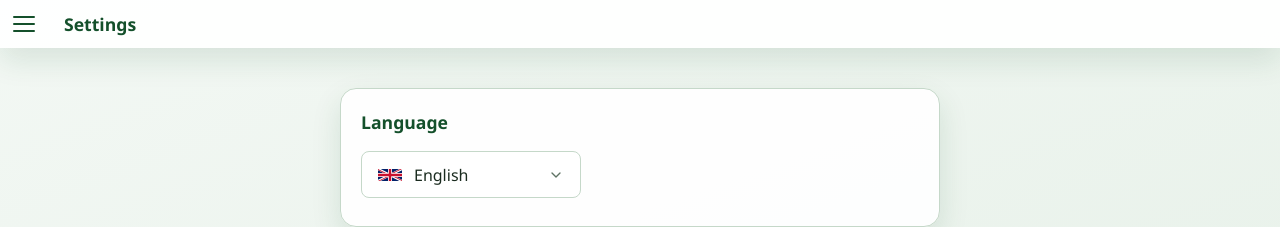
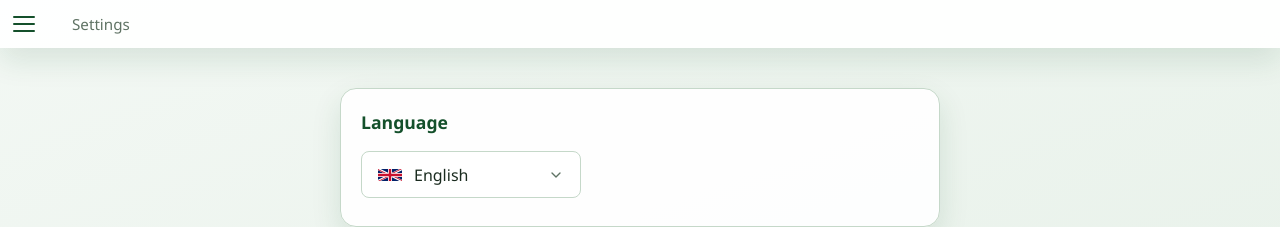
Before and after one commit to StijnVVL/manillenTracker, an Angular app: page /settings in a window 1280 px wide. Shown: the top 227 px of the page. Built offline with nearby package versions, Linux system fonts and the light colour scheme.

Commit message:
Incorporated breadcrumb in title to win vertical space

```diff
--- a/src/app/app.component.css
+++ b/src/app/app.component.css
@@ -48,15 +48,10 @@
 }
 
 /* Header Title */
-.header-title {
+.app-header app-breadcrumb {
   flex: 1;
-  margin: 0;
-  font-size: 1.1rem;
-  font-weight: 600;
-  color: var(--primary-dark);
-  white-space: nowrap;
-  overflow: hidden;
-  text-overflow: ellipsis;
+  min-width: 0;
+  padding: 0 0.5rem;
 }
 
 /* Header Actions */
--- a/src/app/app.component.html
+++ b/src/app/app.component.html
@@ -6,9 +6,7 @@
             <span class="hamburger-line"></span>
         </button>
 
-        @if (pageTitle) {
-            <h1 class="header-title">{{ pageTitle }}</h1>
-        }
+        <app-breadcrumb />
     </header>
 
   @if (menuOpen) {
--- a/src/app/app.component.ts
+++ b/src/app/app.component.ts
@@ -1,6 +1,6 @@
 import { Component, OnDestroy, ChangeDetectionStrategy } from '@angular/core';
 
-import { RouterOutlet, RouterLink, RouterLinkActive, ActivatedRoute, Router } from '@angular/router';
+import { RouterOutlet, RouterLink, RouterLinkActive, Router } from '@angular/router';
 import { TournamentService } from './services/tournament.service';
 import { ConfirmDialogService } from './services/confirm-dialog.service';
 import { L10nService } from './services/l10n.service';
@@ -8,6 +8,7 @@ import { ConfirmDialogComponent } from './components/confirm-dialog/confirm-dial
 import { AddTeamDialogComponent } from './components/add-team-dialog/add-team-dialog.component';
 import { ScoreEditDialogComponent } from './components/score-edit-dialog/score-edit-dialog.component';
 import { L10nPipe } from './pipes/l10n.pipe';
+import { BreadcrumbComponent } from './components/breadcrumb/breadcrumb.component';
 
 @Component({
   selector: 'app-root',
@@ -19,8 +20,9 @@ import { L10nPipe } from './pipes/l10n.pipe';
     ConfirmDialogComponent,
     AddTeamDialogComponent,
     ScoreEditDialogComponent,
-    L10nPipe
-],
+    L10nPipe,
+    BreadcrumbComponent
+  ],
   templateUrl: './app.component.html',
   changeDetection: ChangeDetectionStrategy.Eager,
   styleUrl: './app.component.css',
@@ -31,29 +33,9 @@ export class AppComponent implements OnDestroy {
   constructor(
     private tournamentService: TournamentService,
     private confirmDialogService: ConfirmDialogService,
-    private activatedRoute: ActivatedRoute,
     private router: Router,
     private l10n: L10nService
   ) {}
-
-  get pageTitle(): string {
-    let route = this.activatedRoute;
-    while (route.firstChild) route = route.firstChild;
-    const titleKey = route.snapshot.data['titleKey'] as string | undefined;
-
-    // Get round number from params if available
-    const roundNumber = route.snapshot.params['roundNumber'];
-
-    if (titleKey) {
-      // If we have a roundNumber, pass it as a parameter
-      if (roundNumber) {
-        return this.l10n.get(titleKey, { roundNumber: +roundNumber });
-      }
-      return this.l10n.get(titleKey);
-    }
-    if (this.tournamentService.state.status === 'setup') return this.l10n.get('pageTitle.tournamentSetup');
-    return '';
-  }
 
   get hasTournament(): boolean {
     return this.tournamentService.state.status !== 'none';
--- a/src/app/components/breadcrumb/breadcrumb.component.css
+++ b/src/app/components/breadcrumb/breadcrumb.component.css
@@ -2,11 +2,11 @@
   display: flex;
   align-items: center;
   gap: 0.5rem;
-  padding: 0.75rem 0;
   font-size: 0.95rem;
   position: relative;
   color: var(--muted);
-  margin-bottom: 1rem;
+  flex: 1;
+  min-width: 0;
 }
 
 .breadcrumb-item {
@@ -22,7 +22,15 @@
   text-underline-offset: 3px;
 }
 
-.breadcrumb-item.clickable:hover {
+a.breadcrumb-item.clickable {
+  color: var(--primary);
+  text-decoration: underline;
+  text-decoration-style: dotted;
+  text-underline-offset: 3px;
+}
+
+.breadcrumb-item.clickable:hover,
+a.breadcrumb-item.clickable:hover {
   color: var(--primary-dark);
   text-decoration-style: solid;
 }
--- a/src/app/components/breadcrumb/breadcrumb.component.html
+++ b/src/app/components/breadcrumb/breadcrumb.component.html
@@ -1,5 +1,20 @@
 <nav class="breadcrumb">
+  @if (mode === 'home') {
+    <span class="breadcrumb-item">{{ 'menu.home' | l10n }}</span>
+  }
+
+  @if (mode === 'tournament') {
     <span class="breadcrumb-item">{{ 'breadcrumb.tournament' | l10n }}</span>
+  }
+
+  @if (mode === 'tournament-sub') {
+    <a class="breadcrumb-item clickable" routerLink="/tournament">{{ 'breadcrumb.tournament' | l10n }}</a>
+    <span class="breadcrumb-separator">›</span>
+    <span class="breadcrumb-item">{{ subPageLabelKey | l10n }}</span>
+  }
+
+  @if (mode === 'tournament-round') {
+    <a class="breadcrumb-item clickable" routerLink="/tournament">{{ 'breadcrumb.tournament' | l10n }}</a>
 
     <span class="breadcrumb-separator">›</span>
 
@@ -8,7 +23,7 @@
     </span>
 
     @if (showRoundPopup) {
-    <div class="popup-menu round-popup" [style.left.px]="popupX" [style.top.px]="popupY">
+      <div class="popup-menu" [style.left.px]="popupX" [style.top.px]="popupY">
         @for (round of rounds; track round) {
           <div
             class="popup-item"
@@ -28,7 +43,7 @@
     </span>
 
     @if (showPagePopup) {
-    <div class="popup-menu page-popup" [style.left.px]="popupX" [style.top.px]="popupY">
+      <div class="popup-menu" [style.left.px]="popupX" [style.top.px]="popupY">
         @for (option of pageOptions; track option.key) {
           <div
             class="popup-item"
@@ -40,4 +55,9 @@
         }
       </div>
     }
+  }
+
+  @if (mode === 'other') {
+    <span class="breadcrumb-item">{{ subPageLabelKey | l10n }}</span>
+  }
 </nav>
--- a/src/app/components/breadcrumb/breadcrumb.component.ts
+++ b/src/app/components/breadcrumb/breadcrumb.component.ts
@@ -1,6 +1,8 @@
-import { Component, Input, OnInit, HostListener } from '@angular/core';
+import { Component, OnInit, OnDestroy, HostListener, ChangeDetectorRef } from '@angular/core';
 import { CommonModule } from '@angular/common';
-import { Router } from '@angular/router';
+import { Router, RouterLink, NavigationEnd } from '@angular/router';
+import { Subscription } from 'rxjs';
+import { filter } from 'rxjs/operators';
 import { L10nPipe } from '../../pipes/l10n.pipe';
 import { L10nService } from '../../services/l10n.service';
 import { TournamentService } from '../../services/tournament.service';
@@ -13,22 +15,27 @@ interface PageOption {
   route: string;
 }
 
+type BreadcrumbMode = 'home' | 'tournament' | 'tournament-sub' | 'tournament-round' | 'other';
+
 @Component({
   selector: 'app-breadcrumb',
   standalone: true,
-  imports: [CommonModule, L10nPipe],
+  imports: [CommonModule, L10nPipe, RouterLink],
   templateUrl: './breadcrumb.component.html',
   styleUrl: './breadcrumb.component.css',
 })
-export class BreadcrumbComponent implements OnInit {
-  @Input() roundNumber: number = 1;
-  @Input() pageType: PageType = 'play';
+export class BreadcrumbComponent implements OnInit, OnDestroy {
+  private routerSub?: Subscription;
 
+  currentUrl: string = '';
+  roundNumber: number = 1;
+  pageType: PageType = 'play';
   showRoundPopup: boolean = false;
   showPagePopup: boolean = false;
   popupX: number = 0;
   popupY: number = 0;
   rounds: number[] = [];
+
   pageOptions: PageOption[] = [
     { key: 'play', labelKey: 'breadcrumb.matchups', route: 'play' },
     { key: 'scoring', labelKey: 'breadcrumb.scoring', route: 'scoring' },
@@ -38,18 +45,57 @@ export class BreadcrumbComponent implements OnInit {
   constructor(
     private router: Router,
     public l10n: L10nService,
-    private tournamentService: TournamentService
+    private tournamentService: TournamentService,
+    private cdr: ChangeDetectorRef
   ) {}
 
   ngOnInit(): void {
-    // Get total rounds from tournament state
-    const totalRounds = this.tournamentService.state.totalRounds;
-    this.rounds = Array.from({ length: totalRounds }, (_, i) => i + 1);
+    this.parseUrl(this.router.url);
+    this.routerSub = this.router.events
+      .pipe(filter(e => e instanceof NavigationEnd))
+      .subscribe((e: NavigationEnd) => {
+        this.parseUrl(e.urlAfterRedirects);
+        this.cdr.markForCheck();
+      });
+  }
+
+  ngOnDestroy(): void {
+    this.routerSub?.unsubscribe();
+  }
+
+  private parseUrl(url: string): void {
+    this.currentUrl = url;
+    const roundMatch = url.match(/\/tournament\/round\/(\d+)\/(play|scoring|round-winner)/);
+    if (roundMatch) {
+      this.roundNumber = +roundMatch[1];
+      this.pageType = roundMatch[2] as PageType;
+      const totalRounds = this.tournamentService.state.totalRounds;
+      this.rounds = Array.from({ length: totalRounds }, (_, i) => i + 1);
+    }
+    this.closePopups();
+  }
+
+  get mode(): BreadcrumbMode {
+    const url = this.currentUrl;
+    if (url === '/' || url === '') return 'home';
+    if (/\/tournament\/round\/\d+\/(play|scoring|round-winner)/.test(url)) return 'tournament-round';
+    if (url === '/tournament') return 'tournament';
+    if (url.startsWith('/tournament/')) return 'tournament-sub';
+    return 'other';
+  }
+
+  get subPageLabelKey(): string {
+    const url = this.currentUrl;
+    if (url.includes('/setup')) return 'menu.setup';
+    if (url.includes('/teams')) return 'menu.teams';
+    if (url.includes('/finished')) return 'pageTitle.finished';
+    if (url.includes('/credits')) return 'pageTitle.credits';
+    if (url.includes('/settings')) return 'pageTitle.settings';
+    return '';
   }
 
   @HostListener('document:click', ['$event'])
   onDocumentClick(event: MouseEvent): void {
-    // Close popups when clicking outside
     const target = event.target as HTMLElement;
     if (!target.closest('.breadcrumb')) {
       this.closePopups();
@@ -82,7 +128,7 @@ export class BreadcrumbComponent implements OnInit {
   }
 
   selectRound(round: number): void {
-    this.router.navigate(['/tournament/round', round, 'play']);
+    this.router.navigate(['/tournament/round', round, this.pageType]);
     this.closePopups();
   }
 
--- a/src/app/components/round-screen/round-screen.component.html
+++ b/src/app/components/round-screen/round-screen.component.html
@@ -1,5 +1,3 @@
-<app-breadcrumb [roundNumber]="roundNumber" [pageType]="'play'" />
-
 @if (isFutureRound) {
   <div class="card future-round-message">
     <h2 class="card-title">{{ 'futureRound.title' | l10n:{ roundNumber: roundNumber } }}</h2>
--- a/src/app/components/round-screen/round-screen.component.ts
+++ b/src/app/components/round-screen/round-screen.component.ts
@@ -5,7 +5,6 @@ import { TimerService, formatTime } from '../../services/timer.service';
 import { L10nPipe } from '../../pipes/l10n.pipe';
 import { getRoundByNumber, getLatestRoundDiffs, getCurrentRound, isRoundInFuture, isPageInFuture } from '../../utils/teams';
 import { CountdownTimerComponent } from '../countdown-timer/countdown-timer.component';
-import { BreadcrumbComponent } from '../breadcrumb/breadcrumb.component';
 import { TournamentState, Round, TournamentAction, Team, Matchup } from '../../models/tournament.model';
 import { ConfirmDialogService } from '../../services/confirm-dialog.service';
 import { L10nService } from '../../services/l10n.service';
@@ -15,9 +14,8 @@ import { L10nService } from '../../services/l10n.service';
   standalone: true,
   imports: [
     CountdownTimerComponent,
-    BreadcrumbComponent,
     L10nPipe
-],
+  ],
   templateUrl: './round-screen.component.html',
   changeDetection: ChangeDetectionStrategy.Eager,
   styleUrl: './round-screen.component.css',
--- a/src/app/components/round-winner-screen/round-winner-screen.component.html
+++ b/src/app/components/round-winner-screen/round-winner-screen.component.html
@@ -1,5 +1,3 @@
-<app-breadcrumb [roundNumber]="roundNumber" [pageType]="'round-winner'" />
-
 @if (isFutureRound) {
   <div class="card future-round-message">
     <h2 class="card-title">{{ 'futureRound.title' | l10n:{ roundNumber: roundNumber } }}</h2>
--- a/src/app/components/round-winner-screen/round-winner-screen.component.ts
+++ b/src/app/components/round-winner-screen/round-winner-screen.component.ts
@@ -7,7 +7,6 @@ import { L10nPipe } from '../../pipes/l10n.pipe';
 import { TournamentState, Round, Matchup } from '../../models/tournament.model';
 import { getRoundByNumber, getCurrentRound, getTeamMap, isRoundInFuture, isPageInFuture } from '../../utils/teams';
 import { ConfirmDialogService } from '../../services/confirm-dialog.service';
-import { BreadcrumbComponent } from '../breadcrumb/breadcrumb.component';
 
 interface RoundWinner {
   teamId: string;
@@ -19,7 +18,7 @@ interface RoundWinner {
 @Component({
   selector: 'app-round-winner-screen',
   standalone: true,
-  imports: [CommonModule, L10nPipe, BreadcrumbComponent],
+  imports: [CommonModule, L10nPipe],
   templateUrl: './round-winner-screen.component.html',
   styleUrl: './round-winner-screen.component.css',
 })
--- a/src/app/components/scoring-screen/scoring-screen.component.html
+++ b/src/app/components/scoring-screen/scoring-screen.component.html
@@ -1,5 +1,3 @@
-<app-breadcrumb [roundNumber]="roundNumber" [pageType]="'scoring'" />
-
 @if (isFutureRound) {
   <div class="card future-round-message">
     <h2 class="card-title">{{ 'futureRound.title' | l10n:{ roundNumber: roundNumber } }}</h2>
--- a/src/app/components/scoring-screen/scoring-screen.component.ts
+++ b/src/app/components/scoring-screen/scoring-screen.component.ts
@@ -7,7 +7,6 @@ import { L10nPipe } from '../../pipes/l10n.pipe';
 import { getMatchupDiffs, getWinnerId, scoreWarning } from '../../logic/scoring';
 import { getRoundByNumber, getCurrentRound, getTeamMap, isRoundInFuture, isPageInFuture } from '../../utils/teams';
 import { RoundProgressComponent } from '../round-progress/round-progress.component';
-import { BreadcrumbComponent } from '../breadcrumb/breadcrumb.component';
 import { TournamentState, Round, Matchup, Team } from '../../models/tournament.model';
 import { ScoreEditDialogService } from '../../services/score-edit-dialog.service';
 import { ConfirmDialogService } from '../../services/confirm-dialog.service';
@@ -21,7 +20,6 @@ import { SvgIconComponent } from '../svg-icon/svg-icon.component';
     FormsModule,
     CommonModule,
     RoundProgressComponent,
-    BreadcrumbComponent,
     L10nPipe,
     SvgIconComponent,
 ],
```
Lines whose indentation alone changed are shown as unchanged.
